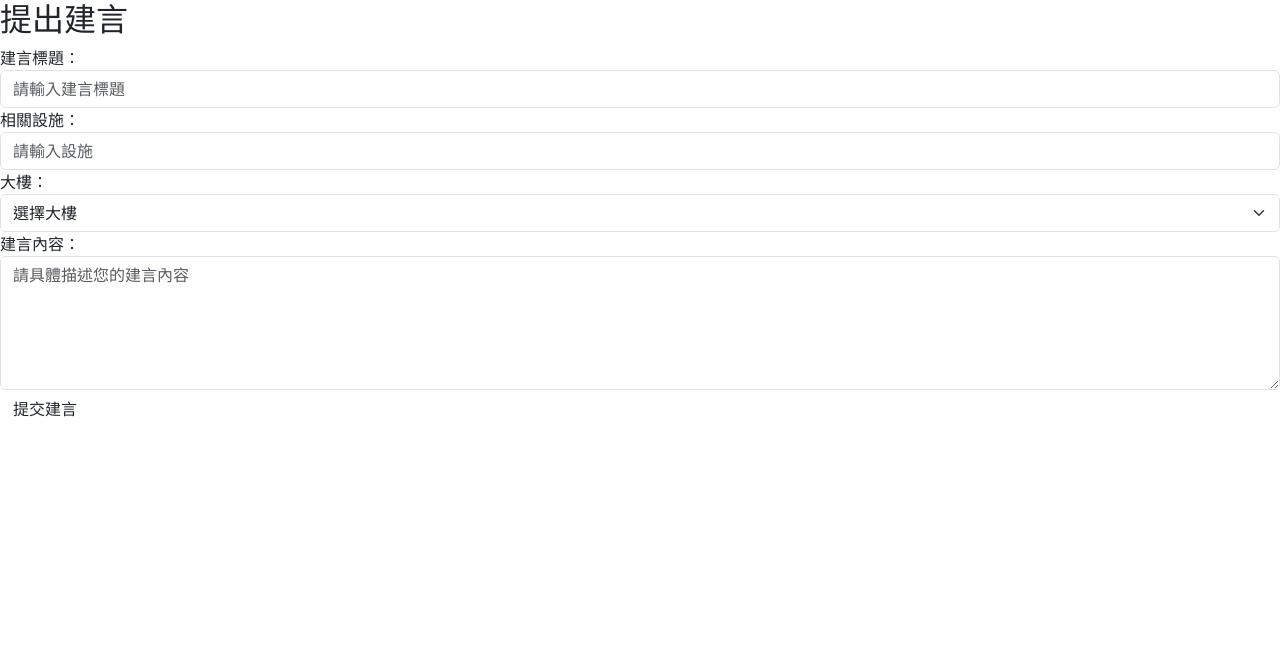
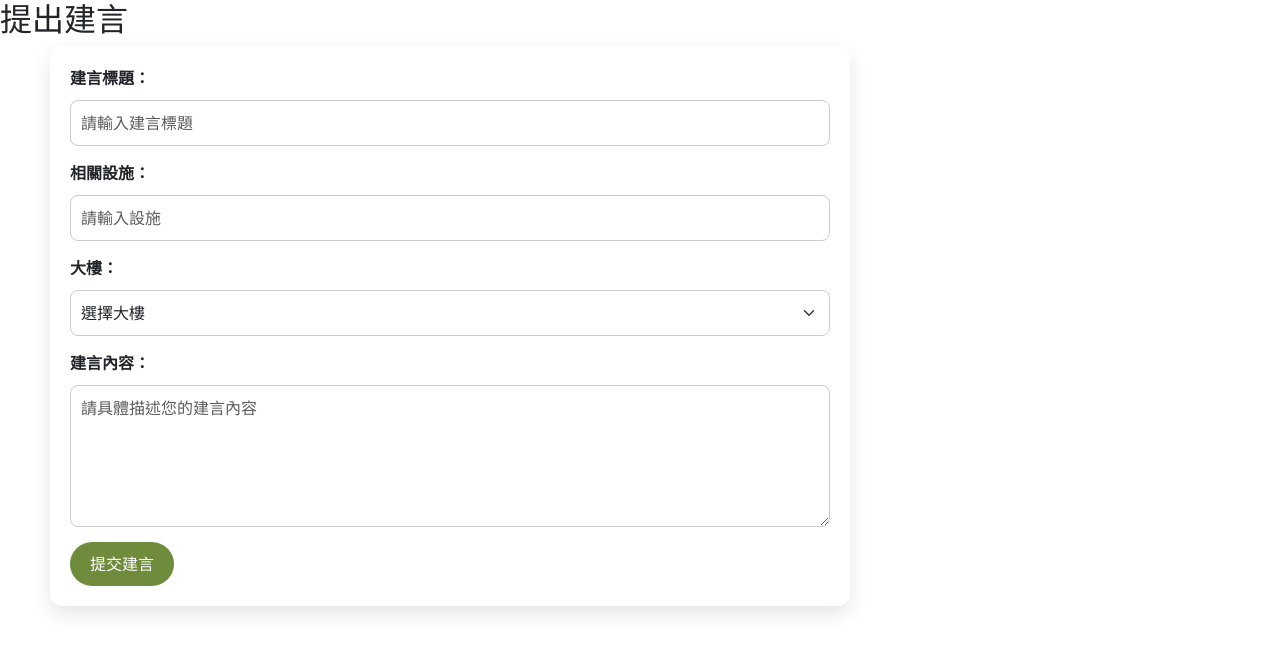
Before and after one commit to SA5202/SA, a PHP site: page /make_suggestions.php in a window 1280 px wide. Shown: the top 653 px of the page. Run offline with PHP 8.4, Linux system fonts and the light colour scheme; the visitor is signed in with stand-in values (Sample User, id 1); some libraries are stand-ins or nearby versions.

Commit message:
討論小結論

```diff
--- a/index.php
+++ b/index.php
@@ -35,7 +35,6 @@ $is_admin = isset($_SESSION['is_admin']) && $_SESSION['is_admin'];
 
         body {
             font-family: 'Poppins', sans-serif;
-            background-color: #f5f5f5;
             margin: 0;
             display: flex;
             min-height: 100vh;
@@ -161,7 +160,6 @@ $is_admin = isset($_SESSION['is_admin']) && $_SESSION['is_admin'];
             /* 水平置中 */
             align-items: center;
             /* 垂直置中 */
-
         }
 
         .content iframe {
@@ -171,7 +169,6 @@ $is_admin = isset($_SESSION['is_admin']) && $_SESSION['is_admin'];
             margin-left: 290px;
             margin-top: 30px;
             margin-bottom: 30px;
-
         }
 
         .content {
@@ -186,7 +183,6 @@ $is_admin = isset($_SESSION['is_admin']) && $_SESSION['is_admin'];
 
         iframe {
             font-family: 'Noto Serif TC', serif;
-            background-color: #f5f5f5;
         }
     </style>
 </head>
@@ -198,7 +194,7 @@ $is_admin = isset($_SESSION['is_admin']) && $_SESSION['is_admin'];
             <h3>輔仁大學愛校建言捐款系統</h3>
             <a href="main.php" target="contentFrame"><i class="icon fas fa-home"></i><b> 首頁</b></a>
             <a href="suggestions.php" target="contentFrame"><i class="icon fas fa-scroll"></i><b> 建言總覽</b></a>
-            <a href="donate.php" target="contentFrame"><i class="icon fas fa-money-bill-wave"></i><b> 捐款進度</b></a>
+            <a href="donate.php" target="contentFrame"><i class="icon fas fa-hand-holding-usd"></i><b> 捐款進度</b></a>
             <a href="statement.php" target="contentFrame"><i class="icon fas fa-chart-pie"></i><b> 捐款報表</b></a>
             <a href="honor.php" target="contentFrame"><i class="icon fas fa-medal"></i><b> 榮譽機制</b></a>
             <a href="contact.php" target="contentFrame"><i class="icon fas fa-phone-alt"></i><b> 聯絡我們</b></a>
--- a/make_suggestions.php
+++ b/make_suggestions.php
@@ -1,9 +1,10 @@
 <?php
+/*
 session_start();
 if (!isset($_SESSION['username'])) {
     header("Location: login.php");
     exit();
-}
+}*/
 ?>
 <!DOCTYPE html>
 <html lang="zh-TW">
@@ -21,7 +22,66 @@ if (!isset($_SESSION['username'])) {
     <link rel="preconnect" href="https://fonts.googleapis.com">
     <link rel="preconnect" href="https://fonts.gstatic.com" crossorigin>
     <link rel="stylesheet" href="https://fonts.googleapis.com/css2?family=Noto+Serif+TC:wght@550&display=swap">
+    <style>
+        /*建言表格 */
+        .suggestion-form {
+            max-width: 800px;
+            margin-left: 50px;
+            margin-right: 50px;
+            padding: 20px;
+            background-color: #fff;
+            border-radius: 12px;
+            box-shadow: 0 8px 20px rgba(0, 0, 0, 0.1);
+            transition: transform 0.3s;
+        }
 
+        .suggestion-form:hover {
+            transform: scale(1.02);
+        }
+
+        .form-group {
+            margin-bottom: 15px;
+            position: relative;
+        }
+
+        .form-control, .form-select, textarea {
+            width: 100%;
+            padding: 10px;
+            margin: 5px 0;
+            border: 1px solid #ccc;
+            border-radius: 8px;
+            transition: all 0.3s ease;
+        }
+
+        .form-control:focus, .form-select:focus, textarea:focus {
+            outline: none;
+            border-color: #6f8c3c;
+            box-shadow: 0 0 8px rgba(111, 140, 60, 0.5);
+        }
+
+        .btn-custom {
+            background-color: #6f8c3c;
+            color: white;
+            padding: 10px 20px;
+            border: none;
+            border-radius: 50px;
+            transition: background-color 0.3s, transform 0.3s;
+        }
+
+        .btn-custom:hover {
+            background-color: #56752a;
+            transform: translateY(-3px);
+        }
+
+        .form-group:hover {
+            transform: scale(1.02);
+        }
+
+        label {
+            font-weight: bold;
+            margin-bottom: 5px;
+        }
+    </style>
 </head>
 
 <body>
```
Also changed, not shown: donate.php (+4 -4 lines).
